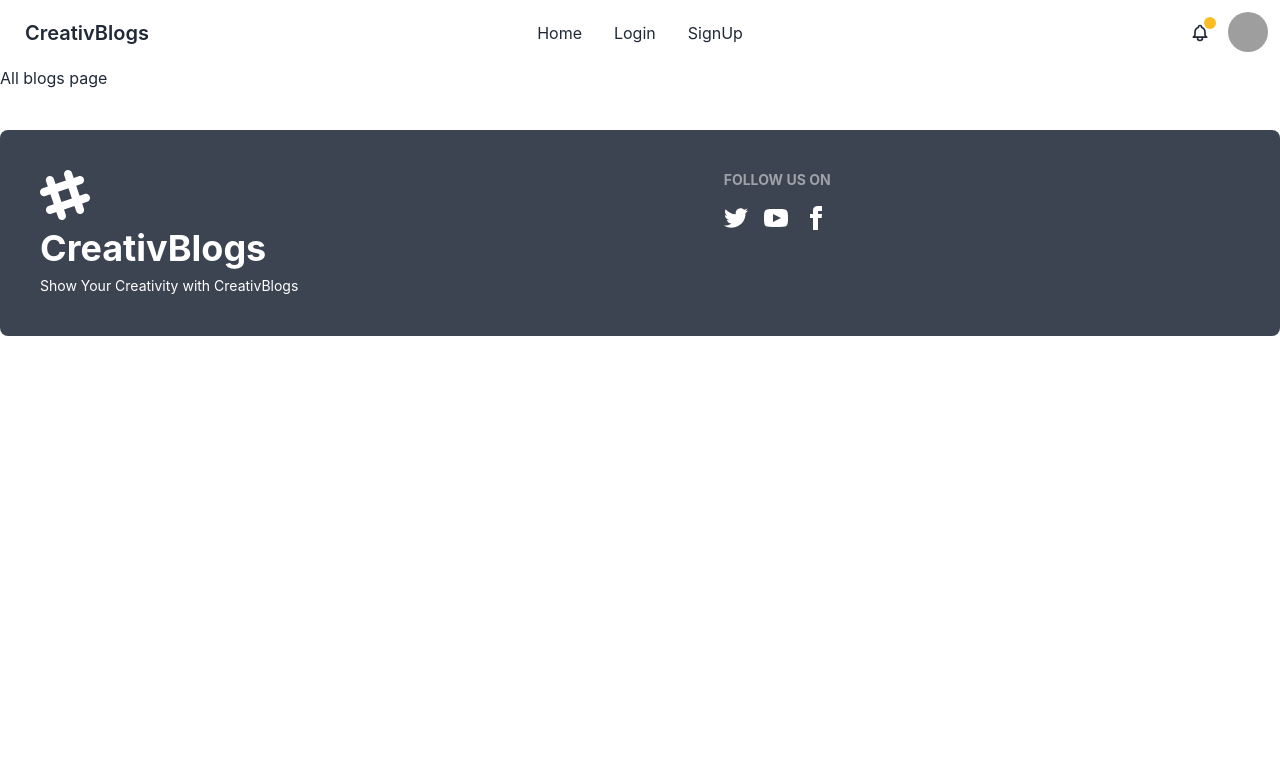
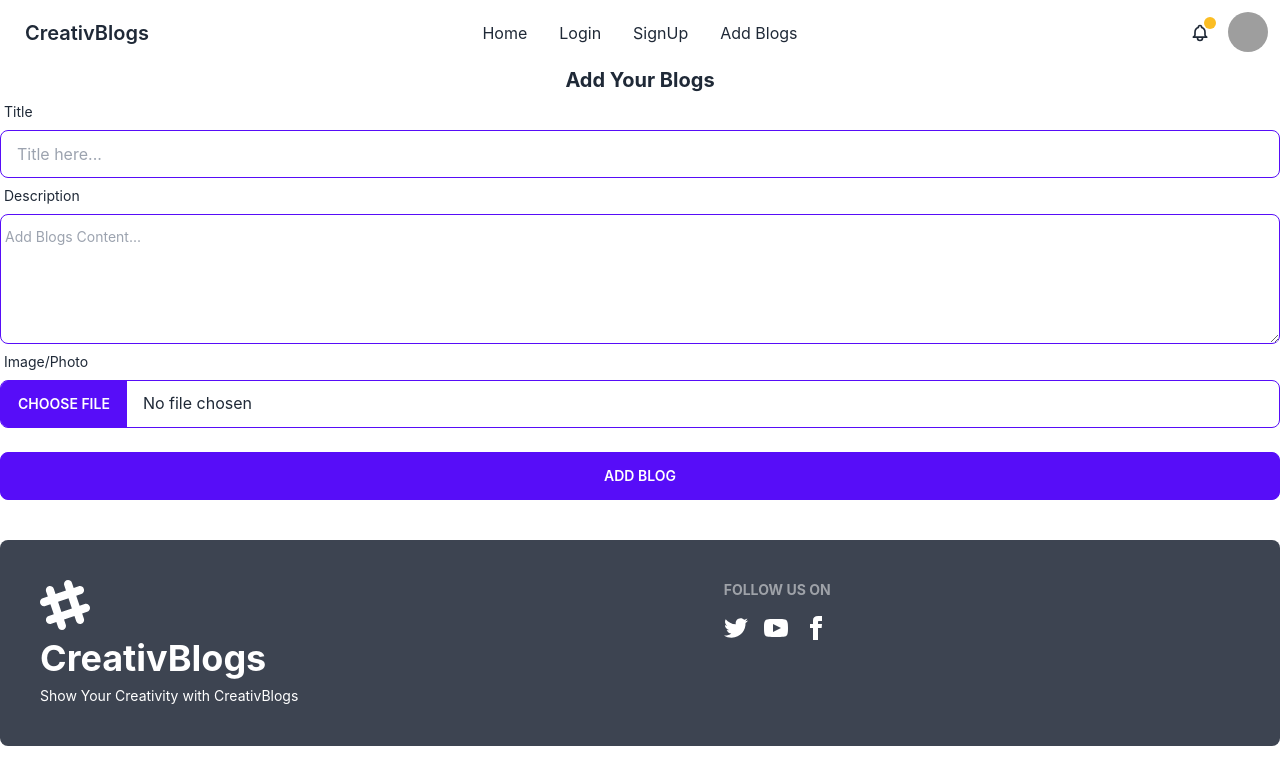
Before and after one commit to masumbillah360/blog-page-client, a React (Create React App) app: page /addblogs in a window 1280 px wide. Shown: the top 784 px of the page. Built offline with nearby package versions, Linux system fonts and the light colour scheme; grey boxes are pictures that could not be loaded.

Commit message:
add blogs page added

```diff
--- a/src/Pages/AddBlogs/AddBlogs.js
+++ b/src/Pages/AddBlogs/AddBlogs.js
@@ -3,7 +3,45 @@ import React from "react";
 const AddBlogs = () => {
   return (
     <div>
-      <h1>All blogs page</h1>
+      <h1 className="text-xl font-bold text-center">Add Your Blogs</h1>
+      <div>
+        <form>
+          <div className="form-control w-full">
+            <label className="label">
+              <span className="label-text">Title</span>
+            </label>
+            <input
+              type="text"
+              name="title"
+              placeholder="Title here..."
+              className="input input-bordered input-primary w-full"
+            />
+          </div>
+
+          <div className="form-control">
+            <label className="label">
+              <span className="label-text">Description</span>
+            </label>
+            <textarea
+              className="textarea textarea-primary w-4/5 md:w-full px-1"
+              rows="4"
+              placeholder="Add Blogs Content..."
+            />
+          </div>
+          <div className="form-control">
+            <label className="label">
+              <span className="label-text">Image/Photo</span>
+            </label>
+            <input
+              type="file"
+              className="file-input file-input-bordered file-input-primary w-full"
+            />
+          </div>
+          <div className="form-control mt-6">
+            <button className="btn btn-primary">Add Blog</button>
+          </div>
+        </form>
+      </div>
     </div>
   );
 };
--- a/src/Pages/HomePage/SignleBlog.js
+++ b/src/Pages/HomePage/SignleBlog.js
@@ -1,27 +1,33 @@
 import React from "react";
+import { PhotoProvider, PhotoView } from "react-photo-view";
 import { Link } from "react-router-dom";
-
 const SignleBlog = ({ blog, num }) => {
   const { name, picture, description, _id } = blog;
   return (
+    <PhotoProvider>
       <div className="hero my-14 border border-primary rounded-lg">
         <div
           className={`hero-content flex-col lg:flex-row ${
             num % 2 === 0 ? "lg:flex-row-reverse" : ""
           }`}
         >
+          <PhotoView src={picture}>
             <img
               src={picture}
               className="rounded-lg shadow-2xl md:w-1/2"
               alt="blogs-thumbnail"
             />
+          </PhotoView>
           <div>
             <h1 className="text-5xl font-bold">{name}</h1>
             <p className="py-6">{description}</p>
-          <Link to={`/blog/${_id}`} className="btn btn-secondary btn-sm">Details</Link>
+            <Link to={`/blog/${_id}`} className="btn btn-secondary btn-sm">
+              Details
+            </Link>
           </div>
         </div>
       </div>
+    </PhotoProvider>
   );
 };
 
--- a/src/Pages/Shared/Navbar/Navbar.js
+++ b/src/Pages/Shared/Navbar/Navbar.js
@@ -12,6 +12,9 @@ const Navbar = () => {
       </li>
       <li>
         <Link to="/register">SignUp</Link>
+      </li>
+      <li>
+        <Link to="/addblogs">Add Blogs</Link>
       </li>
     </>
   );
--- a/src/routes/Routes.js
+++ b/src/routes/Routes.js
@@ -19,8 +19,8 @@ export const router = createBrowserRouter([
         loader: ({ params }) =>
           fetch(`http://localhost:5000/hombeblog/${params.id}`),
       },
-      { path: "allblogs", element: <AllBlogs /> },
-      { path: "addblogs", element: <AddBlogs /> },
+      { path: "/allblogs", element: <AllBlogs /> },
+      { path: "/addblogs", element: <AddBlogs /> },
       { path: "/login", element: <Login /> },
       { path: "/register", element: <SignUp /> },
     ],
```
Lines whose indentation alone changed are shown as unchanged.
